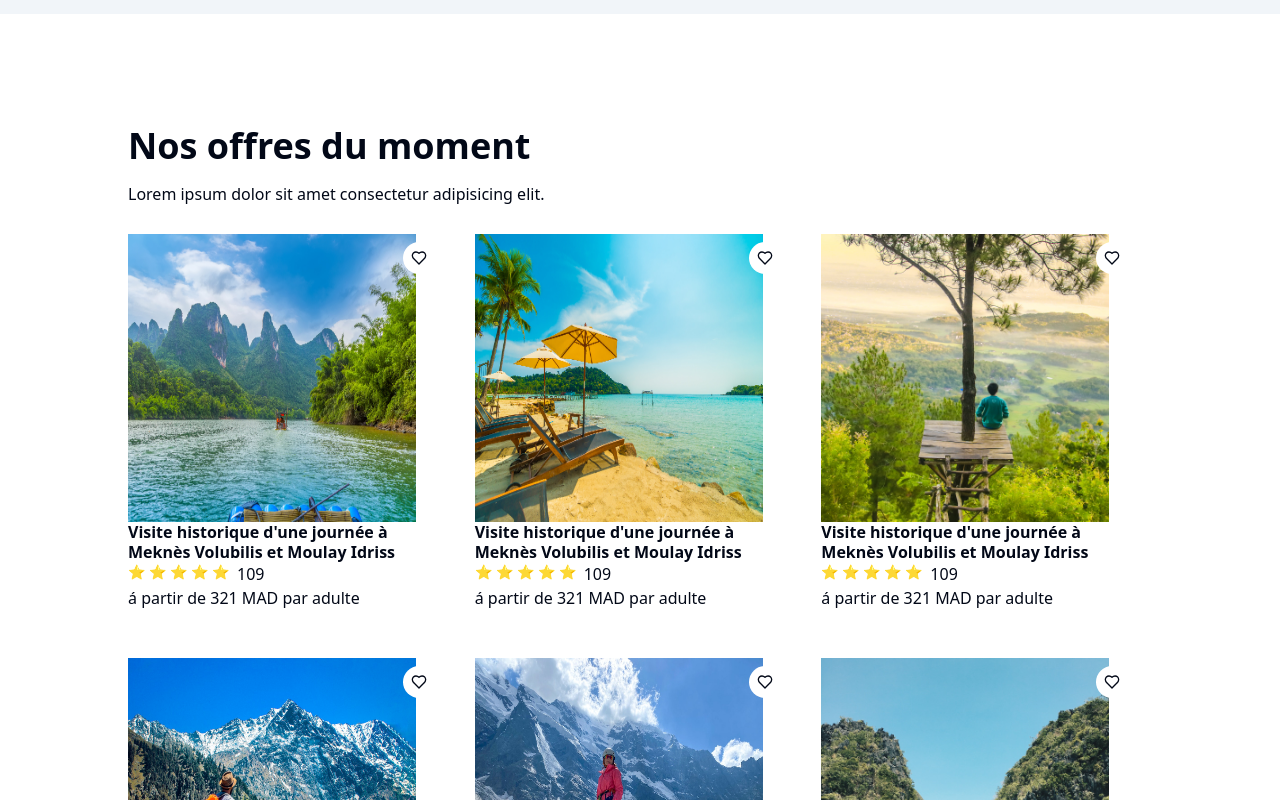
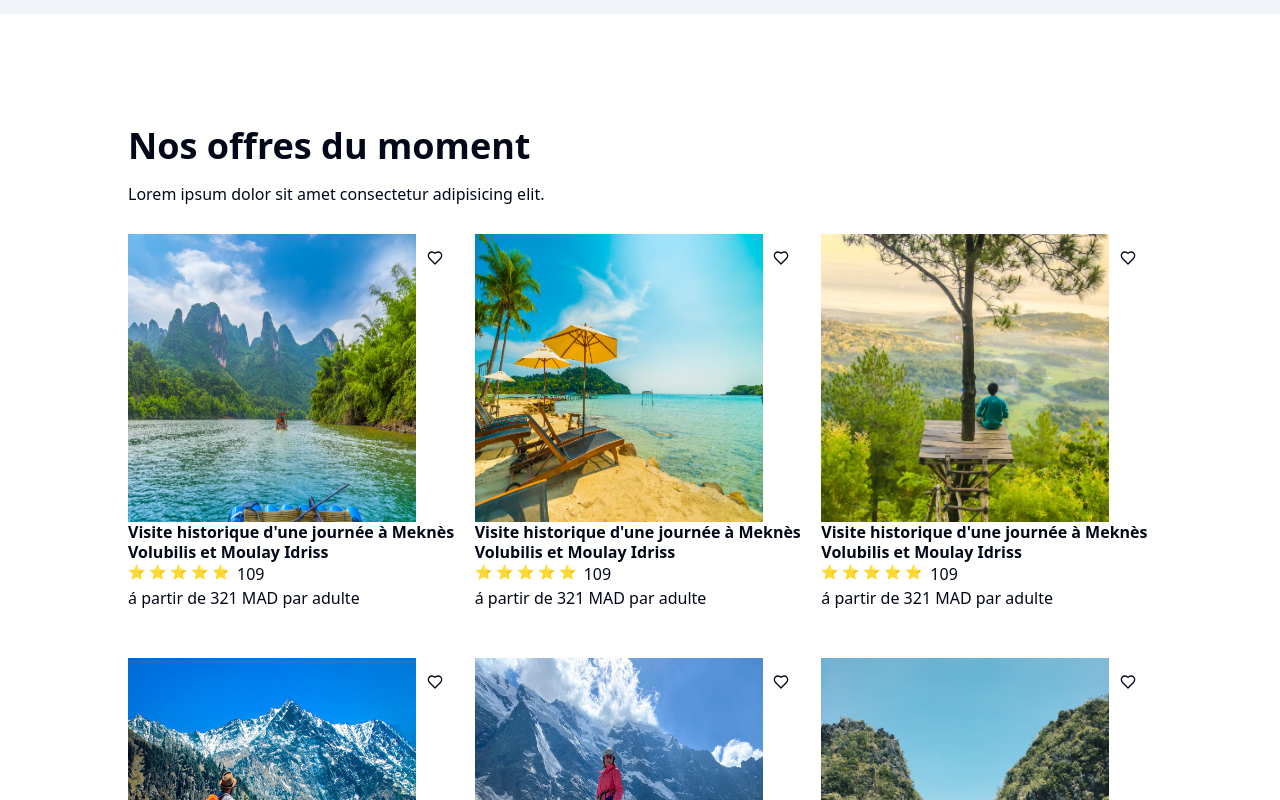
Before and after one commit to SidyMohamedSalim/easyTourisme, a Next.js app: page / in a window 1280 px wide. Shown: the part 2620-3420 px from the top of the page. Built offline with nearby package versions, Linux system fonts and the light colour scheme.

Commit message:
resolve probleme

```diff
--- a/components/home/News.tsx
+++ b/components/home/News.tsx
@@ -4,7 +4,7 @@ import BlocC from "../ui/blocs/blocC";
 
 const News = () => {
   return (
-    <section className="relative my-28">
+    <section className="relative my-28 mx-3">
       <div className="max-w-5xl mx-auto my-4 h-84 bg-covers">
         <div className="">
           {/* desc section */}
--- a/components/home/Welcome.tsx
+++ b/components/home/Welcome.tsx
@@ -28,7 +28,7 @@ const Welcome = () => {
           <div className="w-[55%] flex max-md:px-4 max-md:w-full max-md:mt-10">
             <div className="mr-4">
               <Image
-                className="md:w-96  md:h-60 mr-5 border-2 border-black rounded-3xl"
+                className="w-96  h-60 mr-5 border-2 border-black rounded-3xl"
                 width={300}
                 height={700}
                 alt=""
@@ -37,7 +37,7 @@ const Welcome = () => {
             </div>
             <div className="mt-10 mr-4">
               <Image
-                className="md:w-96 md:h-60  border-black   border-2 rounded-3xl"
+                className="w-96 h-60  border-black   border-2 rounded-3xl"
                 width={300}
                 height={700}
                 alt=""
@@ -46,7 +46,7 @@ const Welcome = () => {
             </div>
             <div className="mt-20">
               <Image
-                className="md:w-96   md:h-60 border-2 border-black s rounded-3xl"
+                className="w-96 h-60 border-2 border-black s rounded-3xl"
                 width={300}
                 height={700}
                 alt=""
@@ -56,7 +56,7 @@ const Welcome = () => {
           </div>
         </div>
         {/* search */}
-        <div className="grid grid-cols-7 shadow-2xl w-fit rounded-full px-10 py-4 gap-6  my-10 text-sm justify-center">
+        <div className="grid grid-cols-7 shadow-2xl w-fit rounded-full max-md:hidden px-10 py-4 gap-6  my-10 text-sm justify-center">
           <div className="col-span-2 flex items-center gap-2 border-r border-slate-400 px-1 mx-1">
             <MapPin className="text-orange-500" />
             <div>
--- a/components/ui/blocs/blocB.tsx
+++ b/components/ui/blocs/blocB.tsx
@@ -4,7 +4,7 @@ import React from "react";
 
 const BlocB = ({ desc, image }: { desc: string; image: string }) => {
   return (
-    <div className="relative mr-4  my-4 hover:opacity-50 ">
+    <div className="relative my-4 hover:opacity-50 ">
       <div className="absolute top-2 right-2 text-xl flex items-center justify-center bg-white px-2 w-8 h-8 rounded-full ">
         <Heart />
       </div>
```
